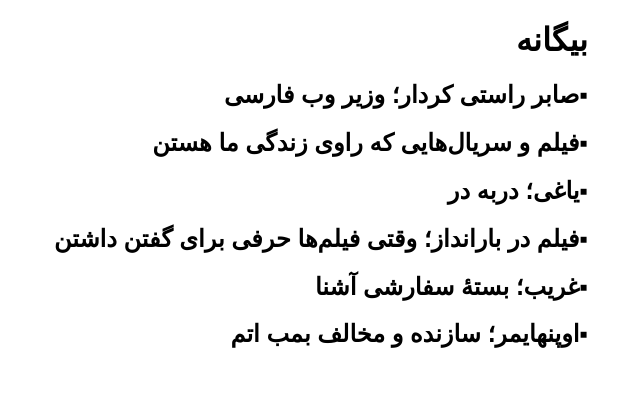
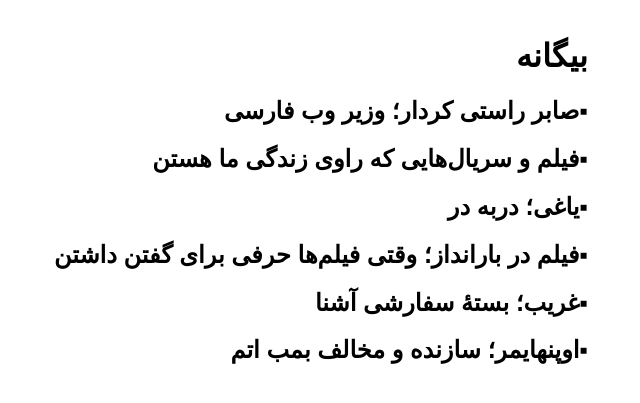
Before and after one commit to darkblog/darkblog.github.io, a Jekyll site: the page built from index.html, in a window 1280 px wide. Shown: the top 403 px of the page, without its empty margins (562-1202 px from the left). Built offline with Jekyll 4.4.1, drawn with Linux system fonts in a browser that asks for light colours.

Commit message:
Update index.html

```diff
--- a/index.html
+++ b/index.html
@@ -7,7 +7,7 @@
 <head>
 <title>بیگانه</title>
 <meta name="viewport" content="width=device-width">
-<style>body{font-family:sans-serif;margin:auto;padding:0 1em;max-width:48em}p{font-size:large}a{text-decoration:none;color:black}</style>
+<style>body{font-family:sans-serif;margin:auto;padding:1em;max-width:48em}p{font-size:large}a{text-decoration:none;color:black}</style>
 </head>
 <body>
 <h1>بیگانه</h1>
```
